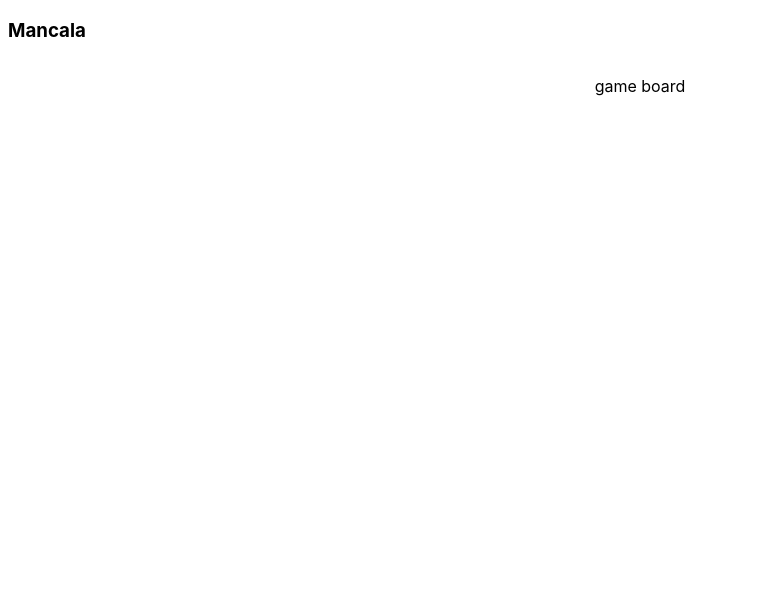
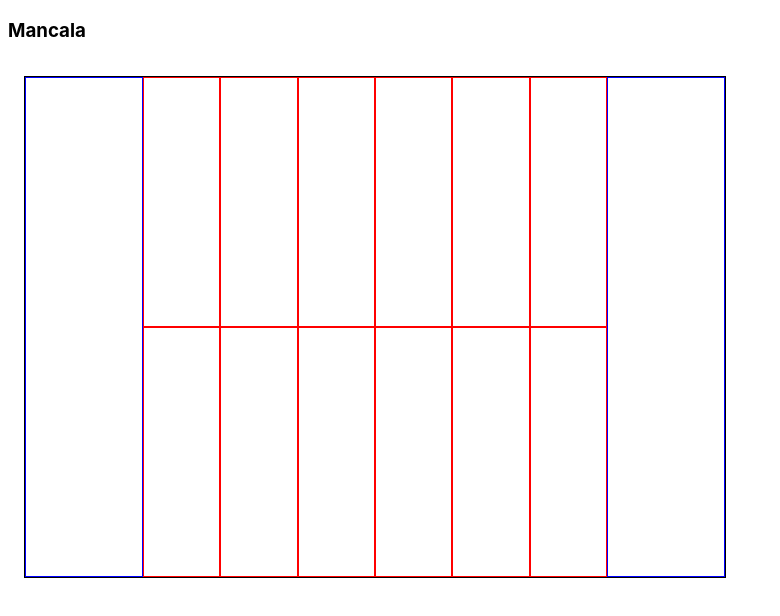
Before and after one commit to p-adams/mancala-game, a Svelte app: page / in a window 1280 px wide. Shown: the top 616 px of the page, without its empty margins (0-780 px from the left). Built offline with nearby package versions, Linux system fonts and the light colour scheme.

Commit message:
rough sketch of game board

```diff
--- a/src/App.svelte
+++ b/src/App.svelte
@@ -7,7 +7,24 @@
 <main>
   <article>
     <section>
-      <div class="game-board">game board</div>
+      <div class="game-board">
+        <div class="mancala_b" />
+        <div class="pit-wrapper">
+          <div class="pit" />
+          <div class="pit" />
+          <div class="pit" />
+          <div class="pit" />
+          <div class="pit" />
+          <div class="pit" />
+          <div class="pit" />
+          <div class="pit" />
+          <div class="pit" />
+          <div class="pit" />
+          <div class="pit" />
+          <div class="pit" />
+        </div>
+        <div class="mancala_a" />
+      </div>
     </section>
   </article>
 </main>
@@ -25,12 +42,32 @@
     margin: 0 auto;
   }
 
+  .game-board {
+    display: flex;
+    justify-content: space-between;
+    height: 500px;
+    width: 700px;
+    border: 1px solid black;
+  }
+
+  .mancala_a,
+  .mancala_b {
+    border: 1px solid blue;
+    width: 25%;
+  }
+
+  .pit-wrapper {
+    width: 100%;
+    display: grid;
+    grid-template-columns: repeat(6, 1fr);
+    grid-template-rows: repeat(2, 1fr);
+  }
+  .pit {
+    border: 1px solid red;
+  }
+
   @media (min-width: 480px) {
-    h1 {
-      max-width: none;
-    }
-
-    p {
+    h3 {
       max-width: none;
     }
   }
```
